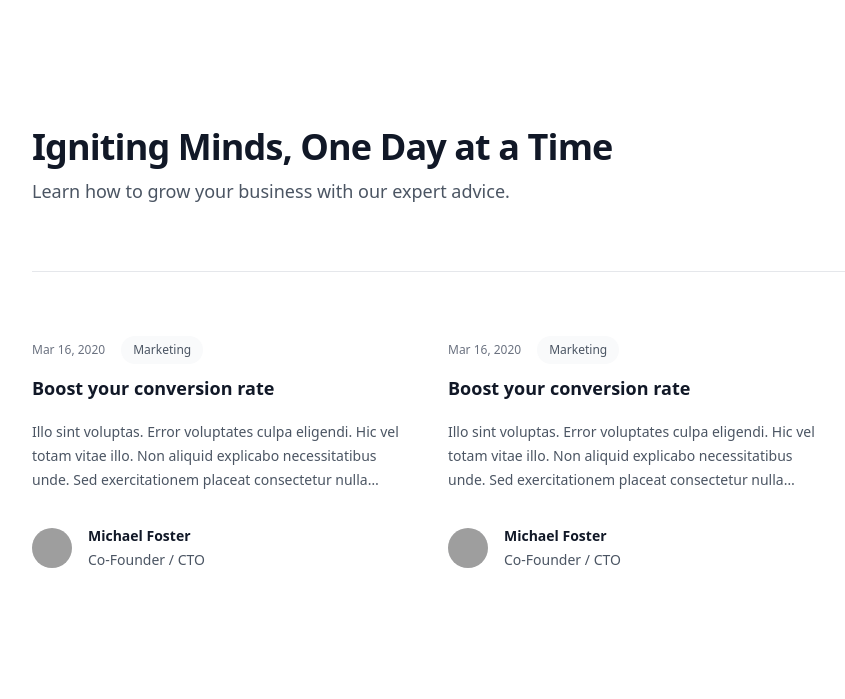
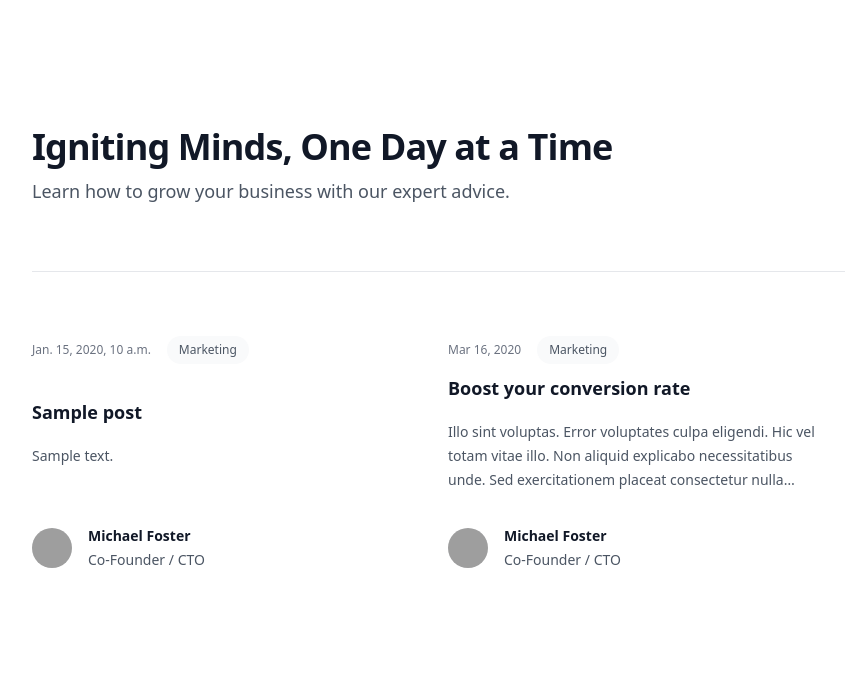
Before and after one commit to sphinx-austin/dj-blog-app, a Django app: page /blogs/ in a window 1280 px wide. Shown: the part 65-764 px from the top of the page, without its empty margins (0-845 px from the left). Run offline with Django 4.2, Linux system fonts and the light colour scheme; tables that the repository leaves empty hold one stand-in row (values such as "Sample post"); style sheets or scripts are compiled from the project's sources; some libraries are stand-ins or nearby versions; grey boxes are pictures that could not be loaded.

Commit message:
parse database context to template

```diff
--- a/templates/posts/blog.html
+++ b/templates/posts/blog.html
@@ -14,9 +14,12 @@
     <div
       class="mx-auto mt-10 grid max-w-2xl grid-cols-1 gap-x-8 gap-y-16 border-t border-gray-200 pt-10 sm:mt-16 sm:pt-16 lg:mx-0 lg:max-w-none lg:grid-cols-3"
     >
+      {% for post in posts %}
       <article class="flex max-w-xl flex-col items-start justify-between">
         <div class="flex items-center gap-x-4 text-xs">
-          <time datetime="2020-03-16" class="text-gray-500">Mar 16, 2020</time>
+          <time datetime="2020-03-16" class="text-gray-500"
+            >{{post.created_at}}</time
+          >
           <a
             href="#"
             class="relative z-10 rounded-full bg-gray-50 px-3 py-1.5 font-medium text-gray-600 hover:bg-gray-100"
@@ -29,14 +32,11 @@
           >
             <a href="#">
               <span class="absolute inset-0"></span>
-              Boost your conversion rate
+              {{post.title}}
             </a>
           </h3>
           <p class="mt-5 line-clamp-3 text-sm leading-6 text-gray-600">
-            Illo sint voluptas. Error voluptates culpa eligendi. Hic vel totam
-            vitae illo. Non aliquid explicabo necessitatibus unde. Sed
-            exercitationem placeat consectetur nulla deserunt vel. Iusto
-            corrupti dicta.
+            {{post.body}}
           </p>
         </div>
         <div class="relative mt-8 flex items-center gap-x-4">
@@ -56,6 +56,7 @@
           </div>
         </div>
       </article>
+      {% endfor %}
 
       <!-- POSTS template -->
 
```
